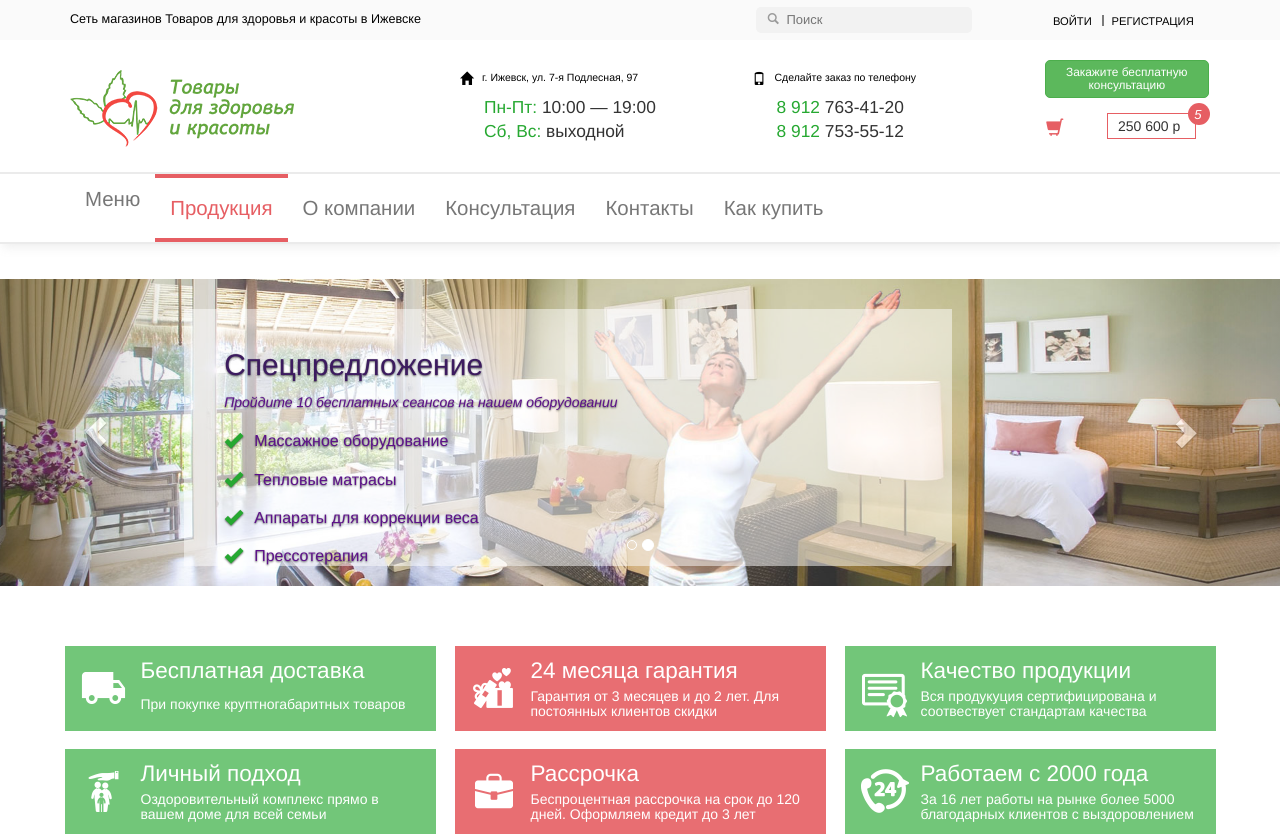
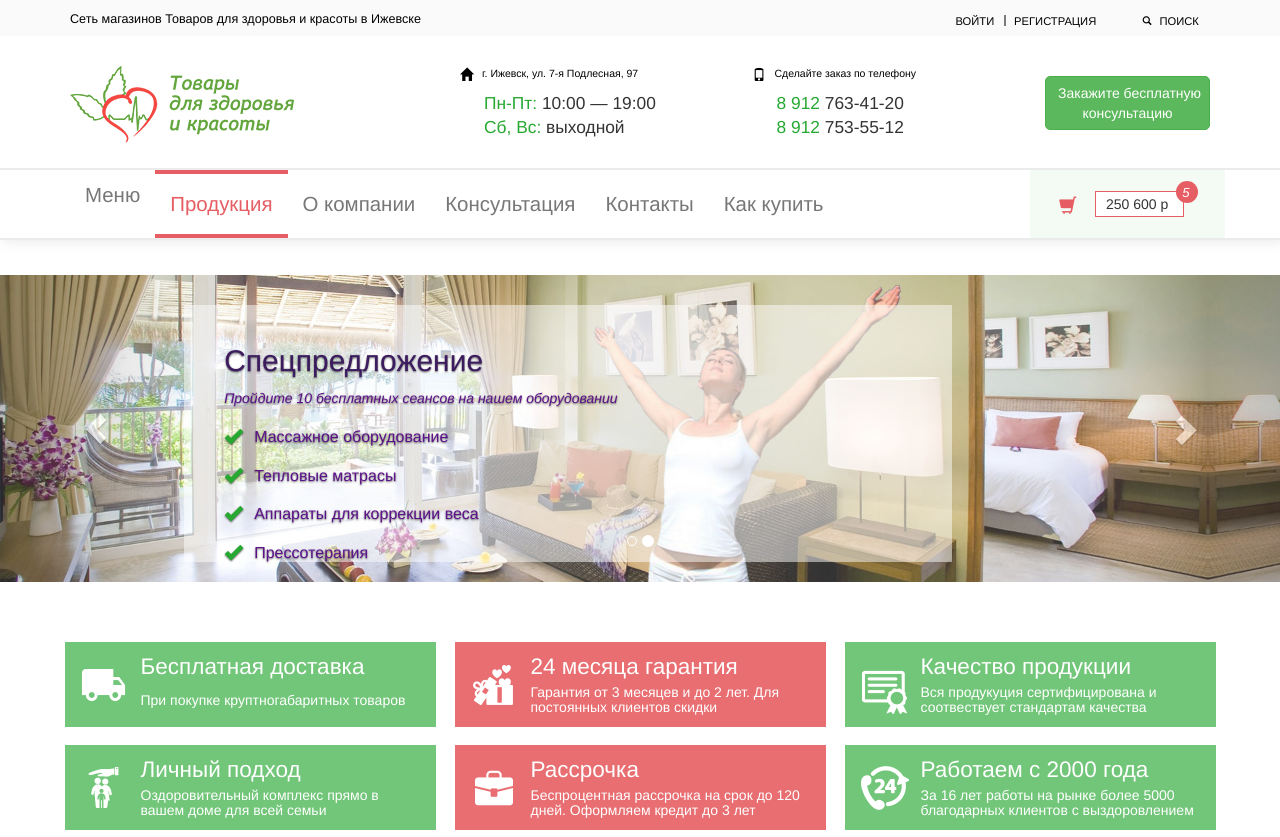
Before and after one commit to SPavelV/store-phb, a plain HTML site: page index.html in a window 1280 px wide. Shown: the top 837 px of the page. Drawn offline with Linux system fonts and the light colour scheme.

Commit message:
edit top bar: saerch and basket btn

```diff
--- a/css/style.css
+++ b/css/style.css
@@ -90,7 +90,40 @@
   color: #010101;
 }
 
+.page-header__search a {
+  display: inline-block;
+  vertical-align: top;
+  margin-top: 0.5em;
+  font-size: 0.8em;
+  text-decoration: none;
+  text-transform: uppercase;
+  color: #000;
+}
+
+.page-header__search a:hover {
+  font-size: 0.8em;
+  color: #e65e63;
+}
+
+.page-header__search a:active {
+  font-size: 0.8em;
+}
+
+.page-header__search a::before {
+  margin-right: 8px;
+  font-family: 'Glyphicons Halflings';
+  content: "\e003";
+  color: #000;
+  font-size: 0.8em;
+}
+
+.page-header__search a:hover::before,
+.page-header__search a:active::before {
+  color: #e65e63;
+}
+
 .page-search {
+  display: none;
   position: relative;
 }
 
@@ -180,7 +213,6 @@
   color: #000;
 }
 
-
 .page-contact__address::before {
   position: absolute;
   font-family: 'Glyphicons Halflings';
@@ -211,7 +243,6 @@
   -moz-font-smoothing: antialiased;
 }
 
-
 .page-contact__mode,
 .page-phone__number {
   padding-left: 24px;
@@ -223,24 +254,35 @@
   color: #26a831;
 }
 
-.page-basket__btn {
-  margin-top: -10px;
+.ask-question {
+
+}
+
+.ask-question__btn {
+  width: 100%;
+  margin-top: 10px;
   margin-left: 0px;
   margin-bottom: 15px;
-  padding-left: 20px;
-  padding-right: 20px;
+  /*padding-left: 20px;
+  padding-right: 20px;*/
   -webkit-border-radius: 5px;
   -moz-border-radius: 5px;
   -ms-border-radius: 5px;
   -o-border-radius: 5px;
   border-radius: 5px;
-  font-size: 0.85em;
-  line-height: 1.1em; /*0.85+30%*/
+  /*font-size: 0.85em;
+  line-height: 1.1em; /*0.85+30%*/*/
+}
+
+.page-basket {
+  background: #f4fbf4;
+  padding-top: 1.5em;
+  padding-bottom: 1.5em;
 }
 
 .page-basket__total-price-btn {
   position: relative;
-  margin-left: 62px;
+  margin-left: 50px;
   -webkit-border-radius: 0;
   -moz-border-radius: 0;
   -ms-border-radius: 0;
@@ -252,13 +294,17 @@
   padding: 3px 15px 3px 10px ;
 }
 
+ .page-basket .btn-default:focus {
+  background: #fff;
+}
+
 .page-basket__total-price-btn::before {
   position: absolute;
   font-family: 'Glyphicons Halflings';
   display: block;
   content: "\e116";
   top: 5px;
-  left: -62px;
+  left: -37px;
   color: #e65e63;
   font-style: normal;
   font-weight: 400;
@@ -268,10 +314,6 @@
 }
 
 .page-basket__total-price-btn:hover::before {
-  color: #adadad;
-}
-
-.page-basket__total-price-btn:a::before {
   color: #adadad;
 }
 
@@ -310,7 +352,7 @@
   color: #484848;
 }
 
-.page-header__nav-wrap>.navbar-default .navbar-nav>li>a {
+.page-header__nav-wrap>.row>.navbar-default .navbar-nav>li>a {
   padding-top: 20px;
   padding-bottom: 20px;
   border-top: 4px solid #fff;
@@ -322,20 +364,20 @@
   color: #484848;
 }
 
-.page-header__nav-wrap>.navbar-default .navbar-nav>li>a:hover {
+.page-header__nav-wrap>.row>.navbar-default .navbar-nav>li>a:hover {
   background: #fff;
   color: #484848;
   border-top: 4px solid #26a831;
   border-bottom: 4px solid #26a831;
 }
 
-.page-header__nav-wrap>.navbar-default .navbar-nav>li>a:focus {
+.page-header__nav-wrap>.row>.navbar-default .navbar-nav>li>a:focus {
   background: #fff;
 }
 
-.page-header__nav-wrap>.navbar-default .navbar-nav>.main-nav__active-item>a,
-.page-header__nav-wrap>.navbar-default .navbar-nav>.main-nav__active-item>a:focus,
-.page-header__nav-wrap>.navbar-default .navbar-nav>.main-nav__active-item>a:hover {
+.page-header__nav-wrap>.row>.navbar-default .navbar-nav>.main-nav__active-item>a,
+.page-header__nav-wrap>.row>.navbar-default .navbar-nav>.main-nav__active-item>a:focus,
+.page-header__nav-wrap>.row>.navbar-default .navbar-nav>.main-nav__active-item>a:hover {
   background: #fff;
   color: #e65e63;
   border-color: #e65e63;
@@ -906,19 +948,28 @@ h2.store-services__margin-bottom {
   border-radius: 0;
 }
 
-.pagination>.active>a, .pagination>.active>span, .pagination>.active>a:hover, .pagination>.active>span:hover, .pagination>.active>a:focus, .pagination>.active>span:focus {
+.pagination>.active>a,
+.pagination>.active>span,
+.pagination>.active>a:hover,
+.pagination>.active>span:hover,
+.pagination>.active>a:focus,
+.pagination>.active>span:focus {
   background: #5d128a;
   border-color: #5d128a;
 }
 
-.pagination>li>a, .pagination>li>span {
+.pagination>li>a,
+.pagination>li>span {
   color: #5d128a;
 }
 
-.pagination>li>a:focus, .pagination>li>span:focus  {
+.pagination>li>a:focus,
+.pagination>li>span:focus  {
   background: #fff;
 }
 
-.pagination>li>a:hover, .pagination>li>span:hover, .pagination>li>a:focus, .pagination>li>span:focus {
+.pagination>li>a:hover,
+.pagination>li>span:hover, .pagination>li>a:focus,
+.pagination>li>span:focus {
   color: #5d128a;
 }
--- a/index.html
+++ b/index.html
@@ -15,20 +15,21 @@
     <div class="page-header__top-bar">
       <div class="page-header__inner container">
         <div class="row">
-          <div class="page-header__tagline col-lg-7 col-md-6">
+          <div class="page-header__tagline col-lg-9 col-md-6">
             <h1>Сеть магазинов Товаров для здоровья и красоты в Ижевске</h1>
           </div>
-          <div class="page-header__search col-lg-3 col-md-3">
+          <div class="page-header__login col-lg-2 col-md-3">
+            <a href="#">Войти</a>
+            <a href="#">Регистрация</a>
+          </div>
+          <div class="page-header__search col-lg-1 col-md-3">
+            <a href="#" title="Поиск по сайту">Поиск</a>
             <form action="#" class="page-search form-horizontal" method="get" role="search">
               <div class="form-group-sm">
                 <label for="page-input-search"></label>
                 <input type="text" name="page-search" id="page-input-search" placeholder="Поиск">
               </div>
             </form>
-          </div>
-          <div class="page-header__login col-lg-2 col-md-3">
-            <a href="#">Войти</a>
-            <a href="#">Регистрация</a>
           </div>
         </div>
       </div>
@@ -59,21 +60,22 @@
               <li><span>8 912</span> 753-55-12</li>
             </ul>
           </div>
-          <div class="page-basket col-lg-2 col-md-2">
-            <a href="#" class="page-basket__btn btn btn-sm btn-success">
+          <div class="ask-question col-lg-2 col-md-2">
+            <a href="#" class="ask-question__btn btn btn-success">
               Закажите бесплатную<br>
               консультацию
             </a>
-            <a href="#" class="page-basket__total-price-btn btn btn-sm btn-default">
+            <!-- <a href="#" class="page-basket__total-price-btn btn btn-sm btn-default">
               250 600 р
               <i class="page-basket__ammount">5</i>
-            </a>
+            </a> -->
           </div>
         </div>
       </div>
     </div>
     <div class="page-header__nav-wrap container">
-      <nav class="main-nav navbar navbar-default" role="navigation">
+      <div class="row">
+        <nav class="main-nav navbar navbar-default col-lg-10" role="navigation">
           <div class="container-fluid">
             <div class="navbar-header">
               <button type="button" class="navbar-toggle collapsed" data-toggle="collapse" data-target="#bs-example-navbar-collapse-1">
@@ -95,6 +97,13 @@
             </div>
           </div>
         </nav>
+        <div class="page-basket col-lg-2">
+          <a href="#" class="page-basket__total-price-btn btn btn-sm btn-default">
+            250 600 р
+            <i class="page-basket__ammount">5</i>
+          </a>
+        </div>
+      </div>
     </div>
   </header>
   <main class="page-content">
```
Lines whose indentation alone changed are shown as unchanged.
